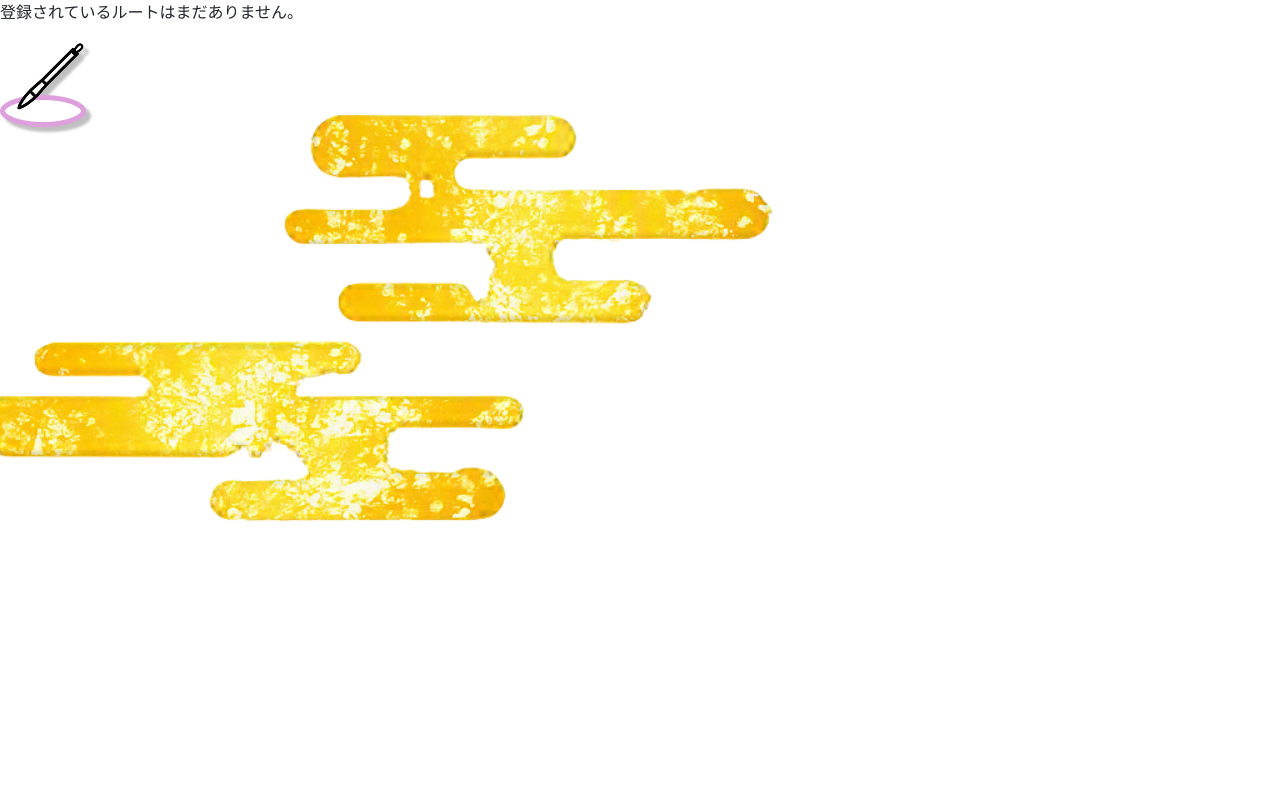
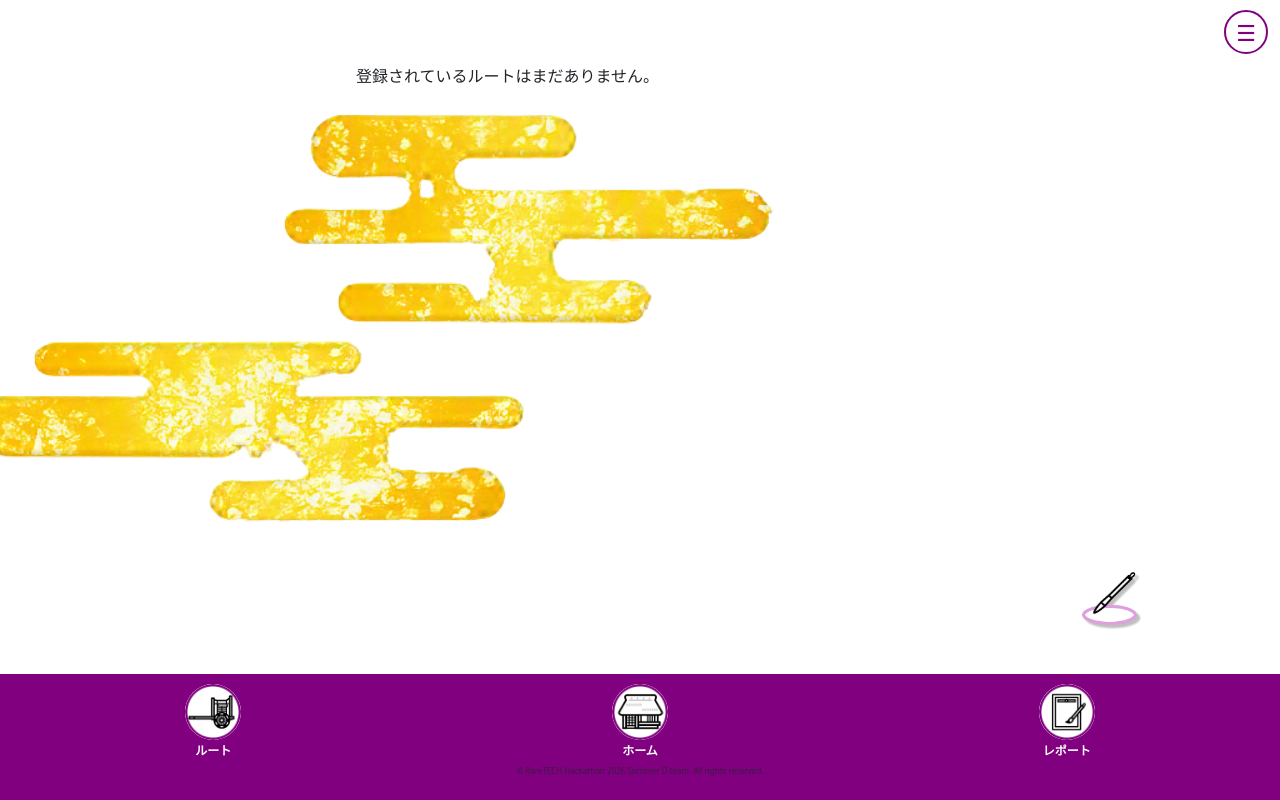
Before and after one commit to Hackathon-Basic-D/Hackathon-Basic-D-Team-application, a Django app: page /routes/ in a window 1280 px wide. Run offline with Django 5.2, Linux system fonts and the light colour scheme; data that the repository does not hold is empty.

Commit message:
ルート一覧画面、作成画面のレイアウトを修正しました。

```diff
--- a/static/css/routes.css
+++ b/static/css/routes.css
@@ -1,3 +1,18 @@
+/* ルート一覧・作成画面：中身を中央寄せの列にし、上下に余白を確保 */
+.route-page {
+    max-width: 600px;
+    margin: 0 auto;            /* 中央寄せ（全体の左寄りを解消） */
+    padding: 64px 16px 140px;  /* 上:ハンバーガー分 / 左右:16 / 下:フッター分(126px)＋余白 */
+}
+
+/* ルート一覧画面：ルート記事一つ一つの区切り線を追加 */
+.route-card{
+    /*コレ*/border-top: 3px solid #800080;
+    /*コレ*/border-bottom: 3px solid #800080;
+    padding: 10px;
+}
+
+/* ルート一覧画面：ルート作成ボタンを右下に固定 */
 .route_create_btn {
       position: fixed;
       bottom: 20%;
--- a/templates/routes/route_list.html
+++ b/templates/routes/route_list.html
@@ -1,10 +1,10 @@
-{% extends 'base.html' %}
+{% extends 'base_main.html' %}
 {% block title %}ルート一覧{% endblock %}
-{% block page_css %}<link rel="stylesheet" href="{{ static('css/route.css') }}">{% endblock %}
+{% block page_css %}<link rel="stylesheet" href="{{ static('css/routes.css') }}">{% endblock %}
 
 
 {% block content %}
-
+<div class="route-page">
   <!-- ルート一覧（1件ずつ繰り返し表示） -->
   <div class="route-list">
     {% for route in routes %}
@@ -22,7 +22,9 @@
   </div>
 
   <div class="route_create_btn">
-    <a href="{{ url('routes:route_select_reports') }}"><img src="{{ static('image/writingpen.png') }}" alt="ルート作成">
+    <a href="{{ url('routes:route_select_reports') }}">
+      <img src="{{ static('image/writingpen.png') }}" alt="ルート作成">
+    </a>
   </div>
-
+</div>
 {% endblock %}
```
Also changed, not shown: other parts of static/css/routes.css (+36 -2 lines), templates/routes/route_create.html (+17 -7 lines).
